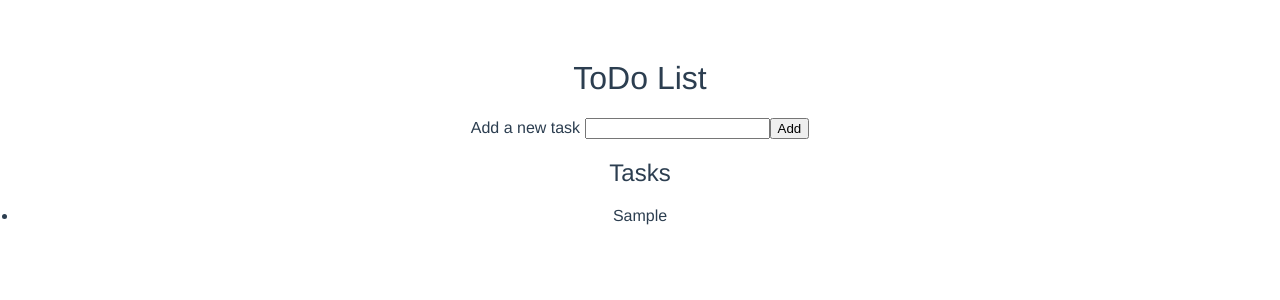
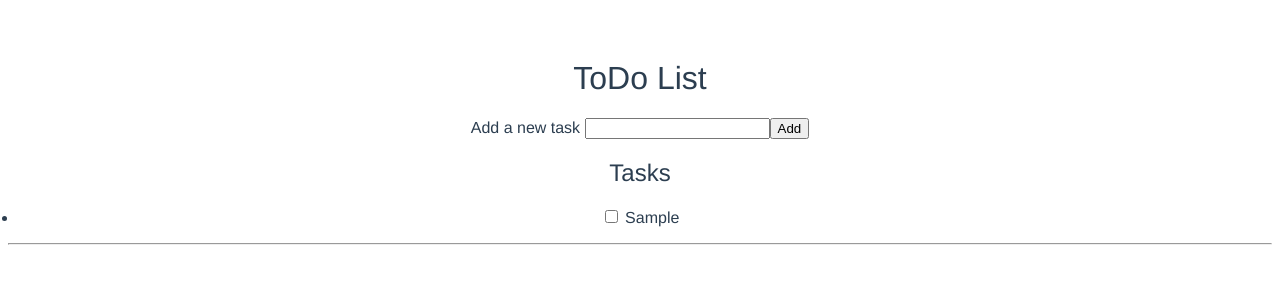
Before and after one commit to Breakthrough-Technologies/vue-todo-client, a Vue app: page /#/ in a window 1280 px wide. Both pictures are taken after typing "Sample" into the empty fields and a click on the button "Add". Shown: the top 300 px of the page. Built offline with nearby package versions, Linux system fonts and the light colour scheme.

Commit message:
Control behavior with computed properties

```diff
--- a/src/components/Hello.vue
+++ b/src/components/Hello.vue
@@ -5,14 +5,25 @@
     <label>Add a new task <input v-model="newTask" /><button v-on:click="addTask()">Add</button></label>
 
     <h2>Tasks</h2>
-    <p v-if="tasks.length">
-      <ul v-for="task in tasks">
-        <li>{{ task.description }}</li>
-      </ul>
-    </p>
-    <p v-else>
+    <div v-if="tasks.length">
+      <p v-if="incompleteTasks.length">
+        <ul v-for="task in incompleteTasks">
+          <li><input type="checkbox" v-model="task.completed"> {{ task.description }}</li>
+        </ul>
+      </p>
+      <p v-else>
+        All tasks have been completed!
+      </p>
+      <hr>
+      <p v-if="completedTasks.length">
+        <ul v-for="task in completedTasks">
+          <li><input type="checkbox" v-model="task.completed"> {{ task.description }}</li>
+        </ul>
+      </p>
+    </div>
+    <div v-else>
       There are no tasks yet
-    </p>
+    </div>
   </div>
 </template>
 
@@ -30,6 +41,14 @@ export default {
     addTask: function () {
       this.tasks.push({description: this.newTask, completed: false})
       this.newTask = ''
+    }
+  },
+  computed: {
+    completedTasks: function () {
+      return this.tasks.filter(task => task.completed)
+    },
+    incompleteTasks: function () {
+      return this.tasks.filter(task => !task.completed)
     }
   }
 }
```
